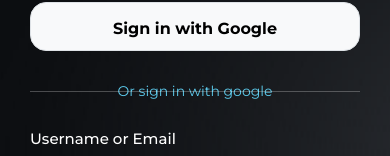
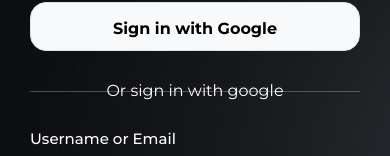
Before and after one commit to adesewaAdeyemo/OlohunR, a React (Vite) app: page /signin in a window 390 px wide. Shown: the part 161-317 px from the top of the page. Built offline with nearby package versions, Linux system fonts and the light colour scheme; a web font is replaced by a local one.

Commit message:
update of the form responsiveness

```diff
--- a/src/Pages/auth/signin.jsx
+++ b/src/Pages/auth/signin.jsx
@@ -86,13 +86,13 @@ class SignIn extends Component {
                 <br></br>
                 <hr></hr>
                 <div className="text-center pt-3 or">
-                  <Link
+                  {/* <Link
                     className=""
                     to="/connectgoogle"
                     style={{ color: "#fff" }}
-                  >
+                  > */}
                     Or sign in with google
-                  </Link>
+                  {/* </Link> */}
                 </div>
                 <br className=""></br>
 
```
